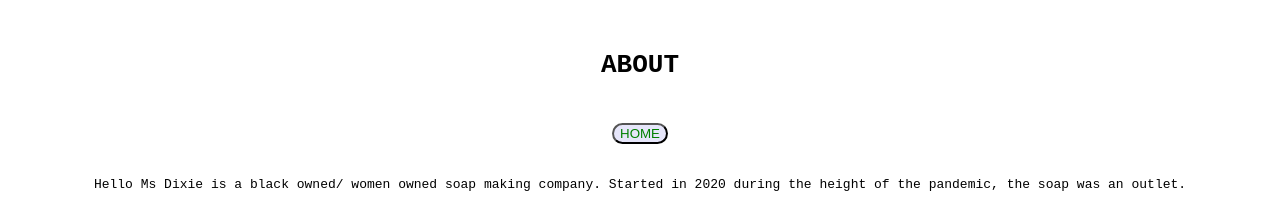
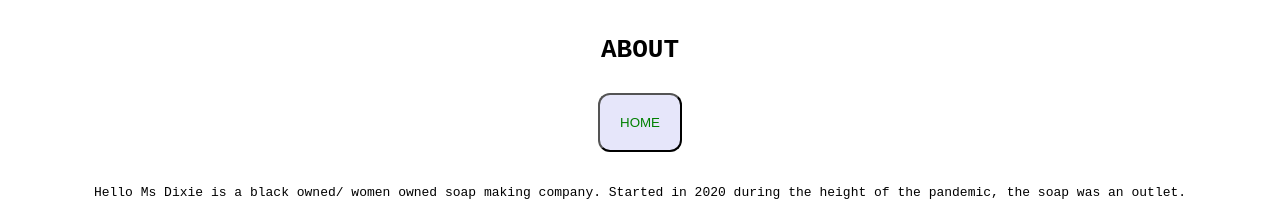
Before and after one commit to TaylorWill94/hellomsdixie, a plain HTML site: page about.html in a window 1280 px wide. Shown: the top 222 px of the page. Drawn offline with Linux system fonts and the light colour scheme.

Commit message:
About Styling Page

```diff
--- a/about.css
+++ b/about.css
@@ -10,7 +10,8 @@ h1 {
     background-color: white;
     text-align: center;
     font-family: monospace;
-    padding: 25px;
+    font-weight: 14px;
+    padding: 10px;
 }
 
 
@@ -33,6 +34,7 @@ input {
     border-radius: 12px;
     background-color:lavender;
     color: green;
+    padding: 20px;
 }
 
 .home {
```
